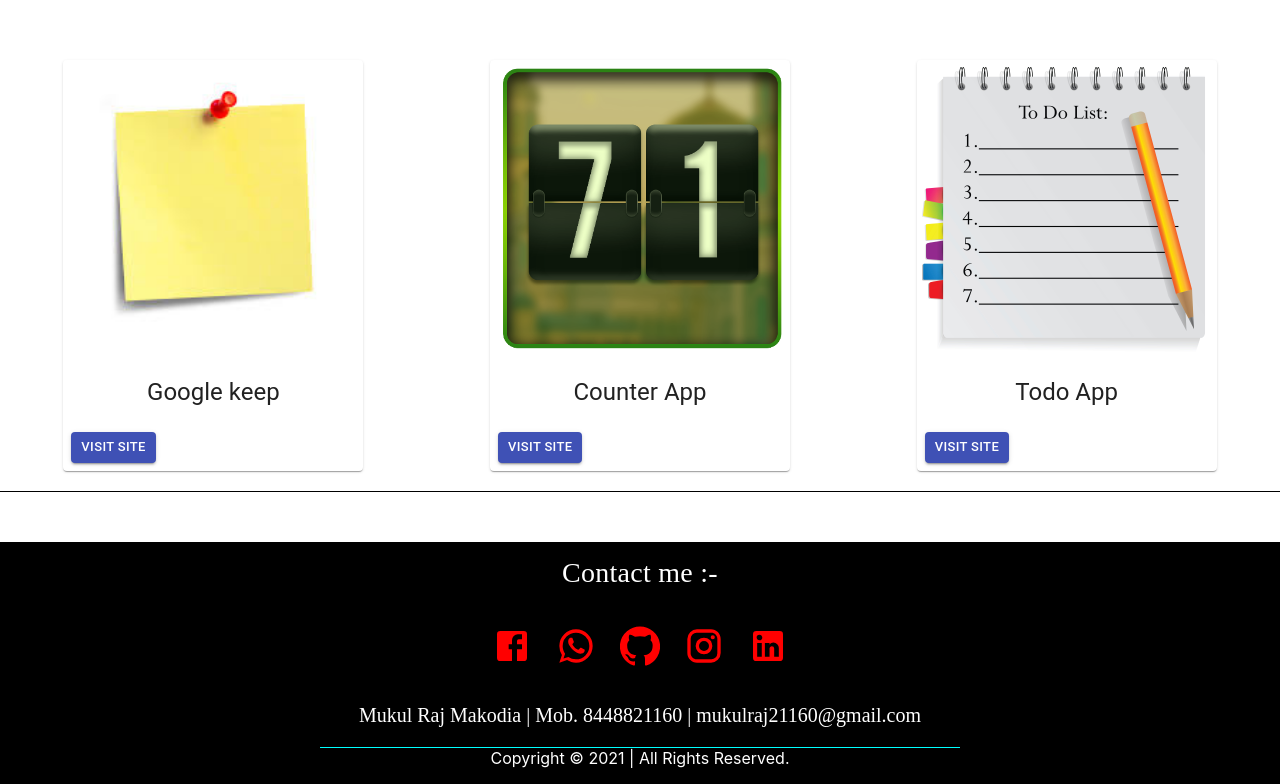
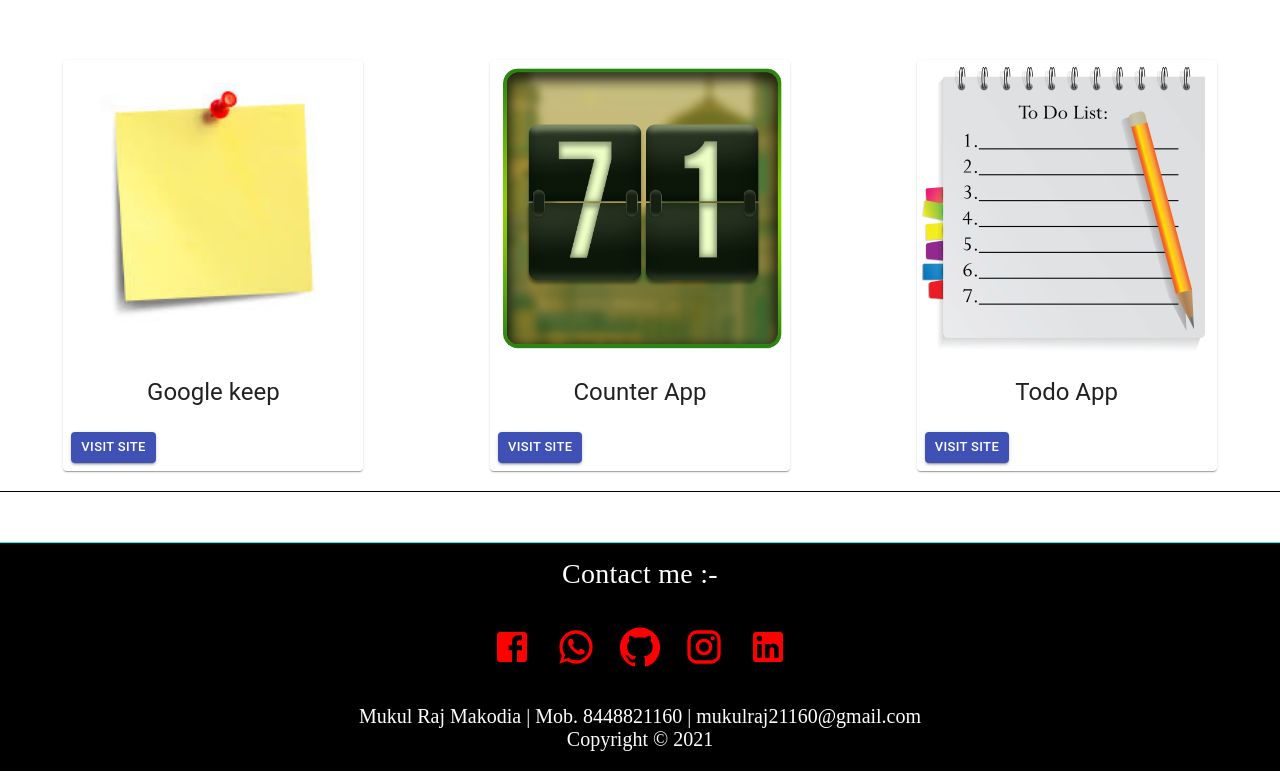
Before and after one commit to mukulraj21160/portfolio, a React (Create React App) app: page / in a window 1280 px wide. Shown: the part 1645-2429 px from the top of the page. Built offline with nearby package versions, Linux system fonts and the light colour scheme.

Commit message:
[Mukul] completes_portfolio

```diff
--- a/src/Components/Footer.jsx
+++ b/src/Components/Footer.jsx
@@ -72,11 +72,11 @@
   detail: {
     [theme.breakpoints.up("xs")]: {
       fontFamily: "Marck Script, cursive",
-      fontSize: "12px",
+      fontSize: "14px",
     },
     [theme.breakpoints.up("sm")]: {
       fontFamily: "Marck Script, cursive",
-      fontSize: "12px",
+      fontSize: "14px",
     },
     [theme.breakpoints.up("md")]: {
       fontFamily: "Marck Script, cursive",
@@ -108,7 +108,7 @@
   const classes = style();
   return (
     <div className={classes.main}>
-      <Grid container item>
+      <Grid container item className={classes.copyright}>
         <Grid item lg={4} md={2} sm={2}></Grid>
         <Grid item lg={4} md={8} sm={8} xs={12}>
           <Typography className={classes.heading}>Contact me :-</Typography>
@@ -170,19 +170,13 @@
         <Grid item lg={4} md={2} sm={2}></Grid>
         <Grid item lg={3} md={1} sm={1}></Grid>
         <Grid item lg={6} md={10} sm={10} xs={12}>
-          <div>
-            <div className={classes.detail}>
-              <p style={{ color: "white" }}>
-                Mukul Raj Makodia | Mob. 8448821160 | mukulraj21160@gmail.com
-              </p>
-            </div>
+          <div className={classes.detail}>
+            <p style={{ color: "white" }}>
+              Mukul Raj Makodia | Mob. 8448821160 | mukulraj21160@gmail.com
+              <br />
+              Copyright © {year}
+            </p>
           </div>
-
-          {/* <div> */}
-          <p className={classes.copyright} style={{ color: "white" }}>
-            Copyright © {year} | All Rights Reserved.
-          </p>
-          {/* </div> */}
         </Grid>
         <Grid item lg={3} md={1} sm={1}></Grid>
       </Grid>
```
